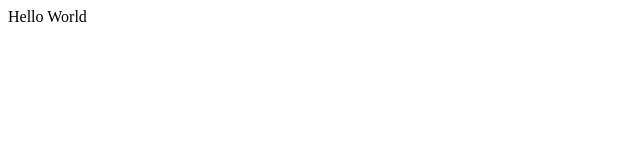
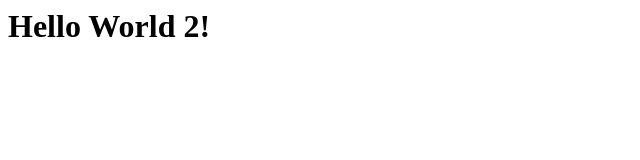
Before and after one commit to chrismohr/hello-world, a plain HTML site: page index.html in a window 1280 px wide. Shown: the whole page, without its empty margins (0-640 px from the left). Drawn offline with Linux system fonts and the light colour scheme.

Commit message:
added h1 tag

```diff
--- a/index.html
+++ b/index.html
@@ -1,5 +1,7 @@
 <html>
 
-<body>Hello World</body>
+<body>
+    <h1>Hello World 2!</h1>
+</body>
 
 </html>
```
